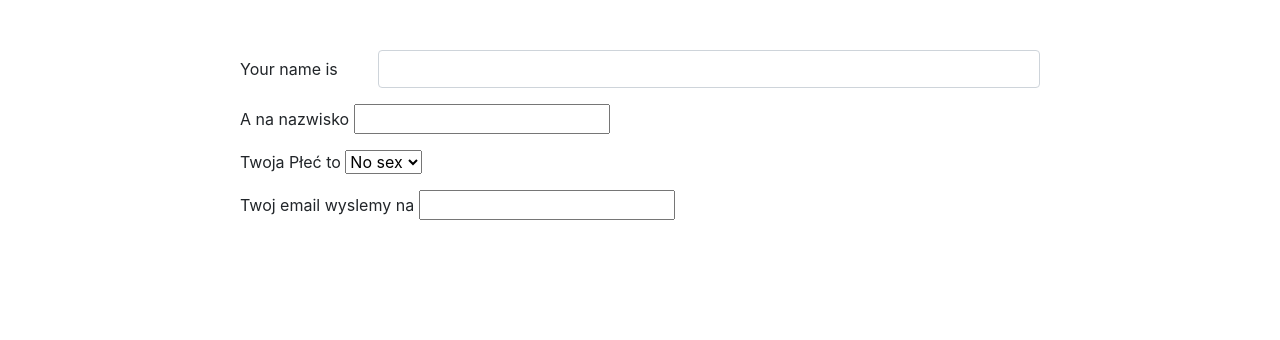
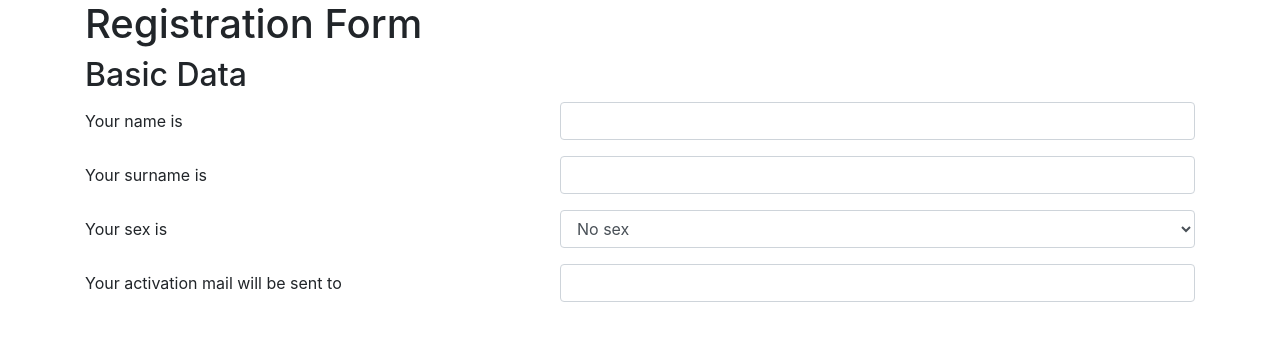
Before and after one commit to allgreed/big-pairing, a React app in the folder front/: page / in a window 1280 px wide. Shown: the top 340 px of the page. Built offline with nearby package versions, Linux system fonts and the light colour scheme; the HTML template or start-up script is replaced by a standard one.

Commit message:
issue-7: Translated to english + simplified

```diff
--- a/front/src/frontend/view/register/RegisterForm.tsx
+++ b/front/src/frontend/view/register/RegisterForm.tsx
@@ -38,12 +38,38 @@ function createHandle(
 }
 
 class InputProps {
-    constructor(public name: string, public children: string, public type: string = 'text') {}
+    constructor(
+        public name: string,
+        public children: string,
+        public formik: FormikProps<any>,
+        public type?: string,
+        public additionalProperties?: object
+    ) {}
 }
 
-function Input(props: {}) {}
+function Input(props: InputProps) {
+    return (
+        <div className="form-group row">
+            <label htmlFor="name" className="col-sm-5 col-form-label">
+                {props.children}
+            </label>
+            <div className="col-sm-7">
+                <input
+                    className="form-control"
+                    type={props.type || 'text'}
+                    onChange={props.formik.handleChange}
+                    name={props.name}
+                    id={props.name}
+                    value={props.formik.values[props.name] || ''}
+                    {...(props.additionalProperties || {})}
+                />
+            </div>
+        </div>
+    );
+}
 
 export function RegisterForm() {
+    const i = new InputProps('ksi', 'chi', (null as unknown) as FormikProps<any>);
     const content = (
         <Formik
             enableReinitialize
@@ -51,42 +77,30 @@ export function RegisterForm() {
             onSubmit={(values: any) => finalSubmit(values)}
         >
             {(formik: FormikProps<any>) => (
-                <div className={'registerForm'}>
+                <div className={'container'}>
+                    <h1>Registration Form</h1>
                     <form
                         onSubmit={(e) => {
                             e.preventDefault();
                             formik.handleSubmit(e);
                         }}
                     >
-                        <p className="form-group row">
-                            <label htmlFor="name" className="col-sm-2 col-form-label">
+                        <h2>Basic Data</h2>
+                        <Input name={'name'} formik={formik}>
                             Your name is
+                        </Input>
+                        <Input name={'surname'} formik={formik}>
+                            Your surname is
+                        </Input>
+                        <div className="form-group row">
+                            <label htmlFor="name" className="col-sm-5 col-form-label">
+                                Your sex is
                             </label>
-                            <div className="col-sm-10">
-                                <input
-                                    className="form-control"
-                                    type={'text'}
-                                    onChange={formik.handleChange}
-                                    name={'name'}
-                                    id={'name'}
-                                    value={formik.values.name}
-                                />
-                            </div>
-                        </p>
-                        <p>
-                            A na nazwisko{' '}
-                            <input
-                                type={'text'}
-                                onChange={formik.handleChange}
-                                name={'surname'}
-                                value={formik.values.surname}
-                            />
-                        </p>
-                        <p>
-                            Twoja Płeć to{' '}
+                            <div className="col-sm-7">
                                 <select
                                     name="sex"
                                     id="cars"
+                                    className={'form-control'}
                                     onChange={formik.handleChange}
                                     placeholder={'Choose Sex...'}
                                     value={formik.values.sex}
@@ -98,16 +112,11 @@ export function RegisterForm() {
                                     <option value="Male">Male</option>
                                     <option value="Female">Female</option>
                                 </select>
-                        </p>
-                        <p>
-                            Twoj email wyslemy na{' '}
-                            <input
-                                type={'text'}
-                                onChange={formik.handleChange}
-                                name={'mail'}
-                                value={formik.values.mail}
-                            />
-                        </p>
+                            </div>
+                        </div>
+                        <Input name={'mail'} formik={formik}>
+                            Your activation mail will be sent to
+                        </Input>
                         <Condition
                             eval={() =>
                                 formik.values.name &&
@@ -116,60 +125,50 @@ export function RegisterForm() {
                                 formik.values.mail
                             }
                         >
-                            <p>
-                                <p>Wypełnij teraz swoje cechy big five</p>
                             <>
-                                    Twoje Conscientiousness Wynosi{' '}
-                                    <input
+                                <h2>Your Big Five Values</h2>
+                                <Input
+                                    name={'conscientiousness'}
+                                    formik={formik}
                                     type={'number'}
-                                        min={0}
-                                        max={99}
-                                        onChange={formik.handleChange}
-                                        name={'conscientiousness'}
-                                        value={formik.values.conscientiousness}
-                                    />
-                                    <br />
-                                    Twoje Openness Wynosi{' '}
-                                    <input
+                                    additionalProperties={{ min: 0, max: 99 }}
+                                >
+                                    Your conscientiousness is
+                                </Input>
+                                <Input
+                                    name={'openness'}
+                                    formik={formik}
                                     type={'number'}
-                                        min={0}
-                                        max={99}
-                                        onChange={formik.handleChange}
-                                        name={'openness'}
-                                        value={formik.values.openness}
-                                    />
-                                    <br />
-                                    Twoje Extraversion Wynosi{' '}
-                                    <input
+                                    additionalProperties={{ min: 0, max: 99 }}
+                                >
+                                    Your openness is
+                                </Input>
+                                <Input
+                                    name={'extraversion'}
+                                    formik={formik}
                                     type={'number'}
-                                        min={0}
-                                        max={99}
-                                        onChange={formik.handleChange}
-                                        name={'extraversion'}
-                                        value={formik.values.extraversion}
-                                    />
-                                    <br />
-                                    Twój Neurotism Wynosi{' '}
-                                    <input
+                                    additionalProperties={{ min: 0, max: 99 }}
+                                >
+                                    Your extraversion is
+                                </Input>
+                                <Input
+                                    name={'neurotism'}
+                                    formik={formik}
                                     type={'number'}
-                                        min={0}
-                                        max={99}
-                                        onChange={formik.handleChange}
-                                        name={'neurotism'}
-                                        value={formik.values.neurotism}
-                                    />
-                                    <br />
-                                    Twój Agreeableness Wynosi{' '}
-                                    <input
+                                    additionalProperties={{ min: 0, max: 99 }}
+                                >
+                                    Your neurotism is
+                                </Input>
+                                <Input
+                                    name={'agreeableness'}
+                                    formik={formik}
                                     type={'number'}
-                                        min={0}
-                                        max={99}
-                                        onChange={formik.handleChange}
-                                        name={'agreeableness'}
-                                        value={formik.values.agreeableness}
-                                    />
-                                    <br />
+                                    additionalProperties={{ min: 0, max: 99 }}
+                                >
+                                    Your agreeableness is
+                                </Input>
                             </>
+                        </Condition>
                         <Condition
                             eval={() =>
                                 formik.values.conscientiousness &&
@@ -180,13 +179,12 @@ export function RegisterForm() {
                             }
                         >
                             <button
+                                className={'btn btn-primary mb-12'}
                                 type={'submit'}
                                 onSubmit={(e) => e && formik.handleSubmit}
                             >
-                                        Zatwierdź
+                                Send Form
                             </button>
-                                </Condition>
-                            </p>
                         </Condition>
                     </form>
                 </div>
```
Lines whose indentation alone changed are shown as unchanged.
